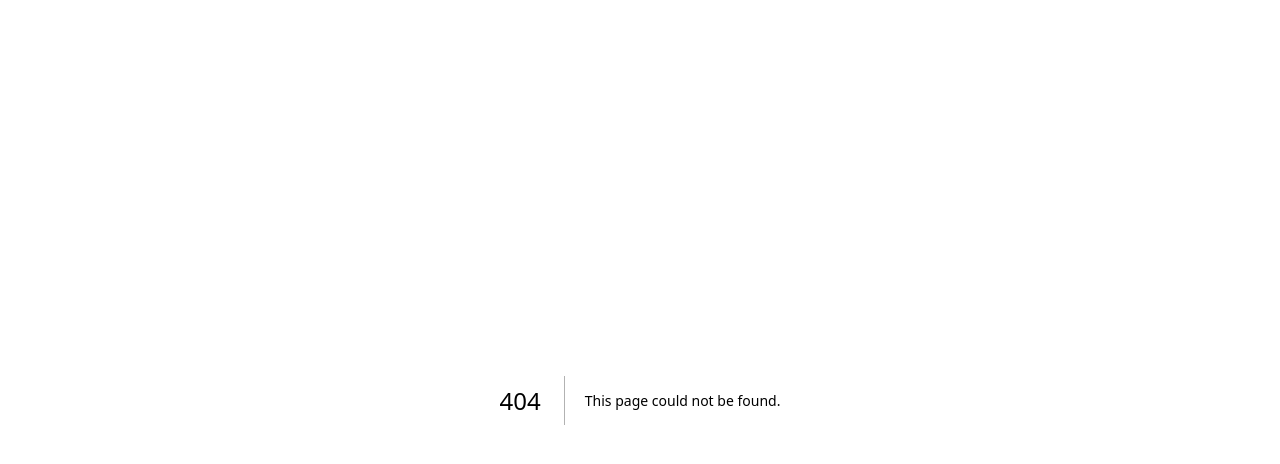
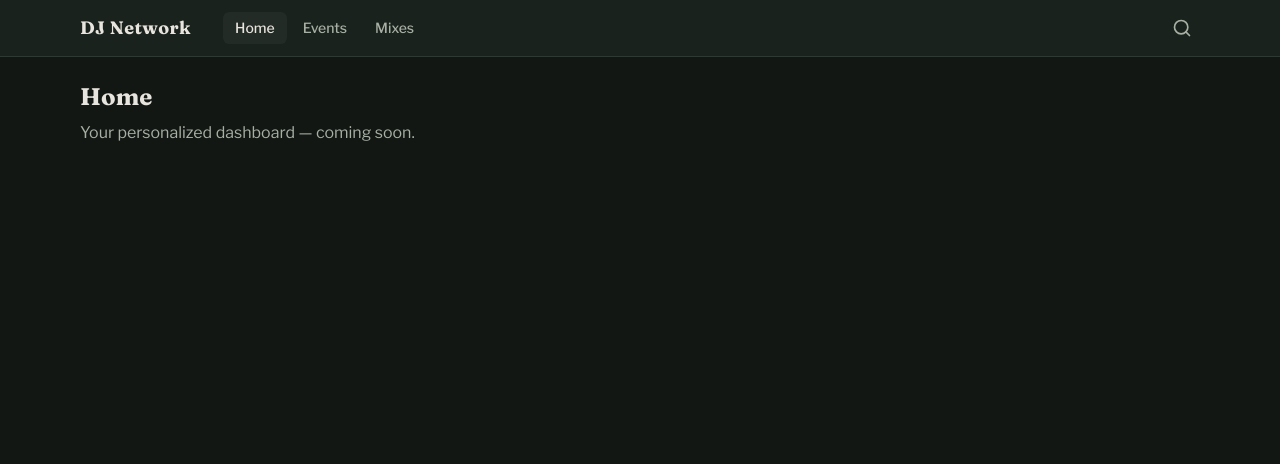
Before and after one commit to pskoczenski/dj_app, a Next.js app: page /home in a window 1280 px wide. Before the commit this address had no page. Shown: the top 464 px of the page. Built offline with nearby package versions, Linux system fonts and the light colour scheme; no server answers.

Commit message:
add routes and pages

```diff
--- /dev/null
+++ b/app/(main)/dj/[slug]/page.tsx
@@ -0,0 +1,14 @@
+export default async function DjProfilePage({
+  params,
+}: {
+  params: Promise<{ slug: string }>;
+}) {
+  const { slug } = await params;
+
+  return (
+    <div>
+      <h1 className="font-display text-2xl font-bold text-bone">@{slug}</h1>
+      <p className="mt-2 text-stone">DJ profile page — coming soon.</p>
+    </div>
+  );
+}
--- /dev/null
+++ b/app/(main)/events/create/page.tsx
@@ -0,0 +1,8 @@
+export default function CreateEventPage() {
+  return (
+    <div>
+      <h1 className="font-display text-2xl font-bold text-bone">Create Event</h1>
+      <p className="mt-2 text-stone">Event creation form — coming soon.</p>
+    </div>
+  );
+}
--- /dev/null
+++ b/app/(main)/events/page.tsx
@@ -0,0 +1,8 @@
+export default function EventsPage() {
+  return (
+    <div>
+      <h1 className="font-display text-2xl font-bold text-bone">Events</h1>
+      <p className="mt-2 text-stone">Browse upcoming events — coming soon.</p>
+    </div>
+  );
+}
--- /dev/null
+++ b/app/(main)/home/page.tsx
@@ -0,0 +1,8 @@
+export default function HomePage() {
+  return (
+    <div>
+      <h1 className="font-display text-2xl font-bold text-bone">Home</h1>
+      <p className="mt-2 text-stone">Your personalized dashboard — coming soon.</p>
+    </div>
+  );
+}
--- a/app/(main)/layout.tsx
+++ b/app/(main)/layout.tsx
@@ -1,7 +1,25 @@
+"use client";
+
+import { Navbar } from "@/components/layout/navbar";
+import { MobileTopBar } from "@/components/layout/mobile-top-bar";
+import { MobileTabBar } from "@/components/layout/mobile-tab-bar";
+import { useCurrentUser } from "@/hooks/use-current-user";
+
 export default function MainLayout({
   children,
 }: {
   children: React.ReactNode;
 }) {
-  return <div className="flex min-h-screen flex-col">{children}</div>;
+  const { user } = useCurrentUser();
+
+  return (
+    <div className="flex min-h-screen flex-col">
+      <Navbar user={user} />
+      <MobileTopBar />
+      <main className="mx-auto w-full max-w-6xl flex-1 px-4 py-6 pb-20 md:pb-6">
+        {children}
+      </main>
+      <MobileTabBar user={user} />
+    </div>
+  );
 }
--- /dev/null
+++ b/app/(main)/mixes/page.tsx
@@ -0,0 +1,8 @@
+export default function MixesPage() {
+  return (
+    <div>
+      <h1 className="font-display text-2xl font-bold text-bone">Mixes</h1>
+      <p className="mt-2 text-stone">Browse mixes — coming soon.</p>
+    </div>
+  );
+}
--- /dev/null
+++ b/app/(main)/profile/edit/page.tsx
@@ -0,0 +1,8 @@
+export default function EditProfilePage() {
+  return (
+    <div>
+      <h1 className="font-display text-2xl font-bold text-bone">Edit Profile</h1>
+      <p className="mt-2 text-stone">Profile editor — coming soon.</p>
+    </div>
+  );
+}
--- /dev/null
+++ b/app/(main)/search/page.tsx
@@ -0,0 +1,8 @@
+export default function SearchPage() {
+  return (
+    <div>
+      <h1 className="font-display text-2xl font-bold text-bone">Search</h1>
+      <p className="mt-2 text-stone">Global search — coming soon.</p>
+    </div>
+  );
+}
--- a/app/globals.css
+++ b/app/globals.css
@@ -1,14 +1,15 @@
 @import "tailwindcss";
 @import "tw-animate-css";
 @import "shadcn/tailwind.css";
-/*
- ---break---
- */
+
 @custom-variant dark (&:is(.dark *));
 
 /*
  * DJ Network design tokens — single source of truth.
  * See docs/design_specs/01-brand-and-color-tokens.md
+ *
+ * shadcn semantic variables are mapped to our palette so all
+ * shadcn components render in the botanical dark theme.
  */
 :root {
   /* Backgrounds */
@@ -58,38 +59,42 @@
   --shadow-default: 0 2px 4px rgba(0, 0, 0, 0.25);
   --shadow-lg: 0 4px 12px rgba(0, 0, 0, 0.3);
   --shadow-focus: 0 0 0 2px #4A7C59;
-  --background: oklch(1 0 0);
-  --foreground: oklch(0.145 0 0);
-  --card: oklch(1 0 0);
-  --card-foreground: oklch(0.145 0 0);
-  --popover: oklch(1 0 0);
-  --popover-foreground: oklch(0.145 0 0);
-  --primary: oklch(0.205 0 0);
-  --primary-foreground: oklch(0.985 0 0);
-  --secondary: oklch(0.97 0 0);
-  --secondary-foreground: oklch(0.205 0 0);
-  --muted: oklch(0.97 0 0);
-  --muted-foreground: oklch(0.556 0 0);
-  --accent: oklch(0.97 0 0);
-  --accent-foreground: oklch(0.205 0 0);
-  --destructive: oklch(0.577 0.245 27.325);
-  --border: oklch(0.922 0 0);
-  --input: oklch(0.922 0 0);
-  --ring: oklch(0.708 0 0);
-  --chart-1: oklch(0.87 0 0);
-  --chart-2: oklch(0.556 0 0);
-  --chart-3: oklch(0.439 0 0);
-  --chart-4: oklch(0.371 0 0);
-  --chart-5: oklch(0.269 0 0);
-  --radius: 0.625rem;
-  --sidebar: oklch(0.985 0 0);
-  --sidebar-foreground: oklch(0.145 0 0);
-  --sidebar-primary: oklch(0.205 0 0);
-  --sidebar-primary-foreground: oklch(0.985 0 0);
-  --sidebar-accent: oklch(0.97 0 0);
-  --sidebar-accent-foreground: oklch(0.205 0 0);
-  --sidebar-border: oklch(0.922 0 0);
-  --sidebar-ring: oklch(0.708 0 0);
+
+  /* shadcn semantic → botanical dark (dark-only app, no light theme) */
+  --background: #121714;
+  --foreground: #E8E4DE;
+  --card: #1A221D;
+  --card-foreground: #E8E4DE;
+  --popover: #1A221D;
+  --popover-foreground: #E8E4DE;
+  --primary: #4A7C59;
+  --primary-foreground: #E8E4DE;
+  --secondary: #232B26;
+  --secondary-foreground: #E8E4DE;
+  --muted: #232B26;
+  --muted-foreground: #A8B0A4;
+  --accent: #232B26;
+  --accent-foreground: #E8E4DE;
+  --destructive: #8B3A3A;
+  --border: #2A3B32;
+  --input: #2A3B32;
+  --ring: #4A7C59;
+  --radius: 0.5rem;
+
+  --sidebar: #1A221D;
+  --sidebar-foreground: #E8E4DE;
+  --sidebar-primary: #4A7C59;
+  --sidebar-primary-foreground: #E8E4DE;
+  --sidebar-accent: #232B26;
+  --sidebar-accent-foreground: #E8E4DE;
+  --sidebar-border: #2A3B32;
+  --sidebar-ring: #4A7C59;
+
+  --chart-1: #4A7C59;
+  --chart-2: #5A9B6B;
+  --chart-3: #C9A227;
+  --chart-4: #A8B0A4;
+  --chart-5: #6B7569;
 }
 
 /* Tailwind v4 @theme — maps CSS vars to utility classes */
@@ -131,8 +136,10 @@
   --shadow-default: var(--shadow-default);
   --shadow-lg: var(--shadow-lg);
   --shadow-focus: var(--shadow-focus);
-  --font-heading: var(--font-sans);
-  --font-sans: var(--font-sans);
+
+  /* shadcn @theme mappings */
+  --font-heading: var(--font-display);
+  --font-sans: var(--font-body);
   --color-sidebar-ring: var(--sidebar-ring);
   --color-sidebar-border: var(--sidebar-border);
   --color-sidebar-accent-foreground: var(--sidebar-accent-foreground);
@@ -177,58 +184,13 @@ body {
   font-family: var(--font-body);
 }
 
-/* Fern glow focus ring for all interactive elements */
 :focus-visible {
   outline: none;
   box-shadow: var(--shadow-focus);
 }
-/*
- ---break---
- */
-.dark {
-  --background: oklch(0.145 0 0);
-  --foreground: oklch(0.985 0 0);
-  --card: oklch(0.205 0 0);
-  --card-foreground: oklch(0.985 0 0);
-  --popover: oklch(0.205 0 0);
-  --popover-foreground: oklch(0.985 0 0);
-  --primary: oklch(0.922 0 0);
-  --primary-foreground: oklch(0.205 0 0);
-  --secondary: oklch(0.269 0 0);
-  --secondary-foreground: oklch(0.985 0 0);
-  --muted: oklch(0.269 0 0);
-  --muted-foreground: oklch(0.708 0 0);
-  --accent: oklch(0.269 0 0);
-  --accent-foreground: oklch(0.985 0 0);
-  --destructive: oklch(0.704 0.191 22.216);
-  --border: oklch(1 0 0 / 10%);
-  --input: oklch(1 0 0 / 15%);
-  --ring: oklch(0.556 0 0);
-  --chart-1: oklch(0.87 0 0);
-  --chart-2: oklch(0.556 0 0);
-  --chart-3: oklch(0.439 0 0);
-  --chart-4: oklch(0.371 0 0);
-  --chart-5: oklch(0.269 0 0);
-  --sidebar: oklch(0.205 0 0);
-  --sidebar-foreground: oklch(0.985 0 0);
-  --sidebar-primary: oklch(0.488 0.243 264.376);
-  --sidebar-primary-foreground: oklch(0.985 0 0);
-  --sidebar-accent: oklch(0.269 0 0);
-  --sidebar-accent-foreground: oklch(0.985 0 0);
-  --sidebar-border: oklch(1 0 0 / 10%);
-  --sidebar-ring: oklch(0.556 0 0);
-}
-/*
- ---break---
- */
+
 @layer base {
   * {
     @apply border-border outline-ring/50;
   }
-  body {
-    @apply bg-background text-foreground;
-  }
-  html {
-    @apply font-sans;
-  }
 }
--- a/app/layout.tsx
+++ b/app/layout.tsx
@@ -2,6 +2,7 @@ import type { Metadata } from "next";
 import { Fraunces, Libre_Franklin, JetBrains_Mono, Geist } from "next/font/google";
 import "./globals.css";
 import { cn } from "@/lib/utils";
+import { Toaster } from "@/components/ui/sonner";
 
 const geist = Geist({subsets:['latin'],variable:'--font-sans'});
 
@@ -41,7 +42,10 @@ export default function RootLayout({
       lang="en"
       className={cn("dark", "h-full", "antialiased", fraunces.variable, libreFranklin.variable, jetbrainsMono.variable, "font-sans", geist.variable)}
     >
-      <body className="min-h-full flex flex-col">{children}</body>
+      <body className="min-h-full flex flex-col">
+        {children}
+        <Toaster />
+      </body>
     </html>
   );
 }
--- a/package.json
+++ b/package.json
@@ -18,9 +18,11 @@
     "clsx": "^2.1.1",
     "lucide-react": "^0.577.0",
     "next": "16.2.0",
+    "next-themes": "^0.4.6",
     "react": "19.2.4",
     "react-dom": "19.2.4",
     "shadcn": "^4.1.0",
+    "sonner": "^2.0.7",
     "tailwind-merge": "^3.5.0",
     "tw-animate-css": "^1.4.0"
   },
```
Also changed, not shown: 1 other file (tests, documents, lock files or other folders).
